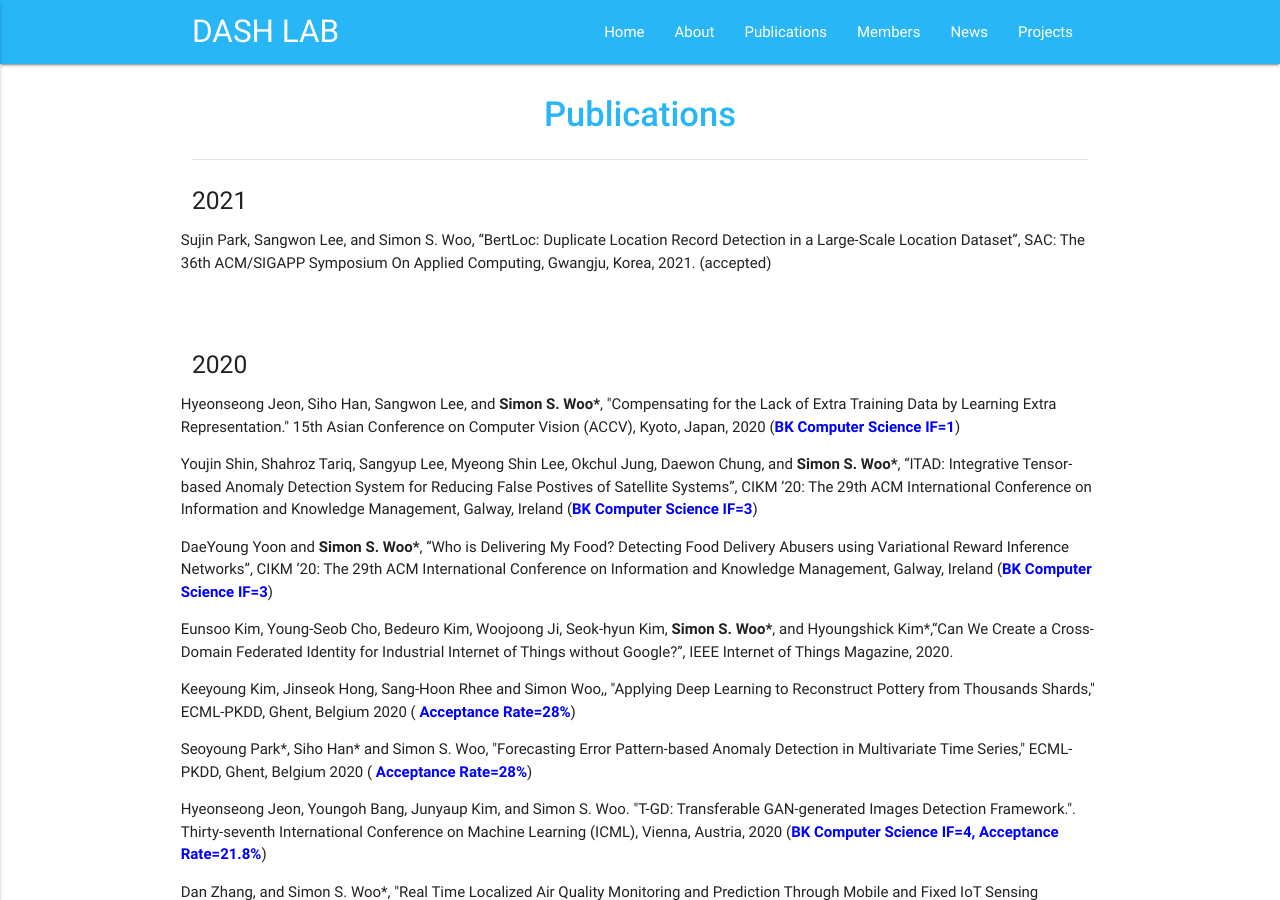
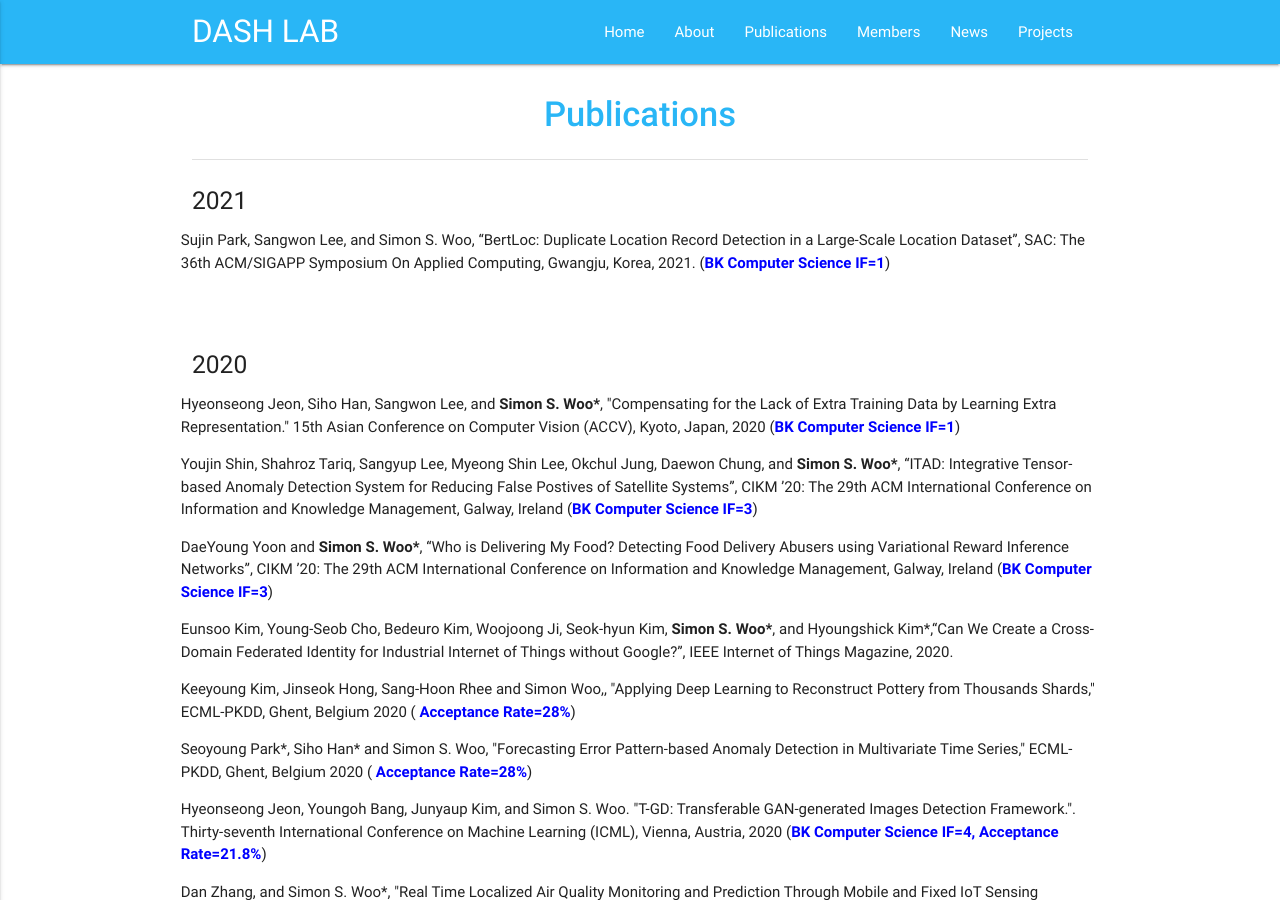
Before and after one commit to Yurim990507/DASH-Lab.github.io, a Jekyll site: the page built from example2.md, in a window 1280 px wide and 900 px high. Built offline with Jekyll 4.4.1, drawn with Linux system fonts in a browser that asks for light colours.

Commit message:
Update example2.md

```diff
--- a/example2.md
+++ b/example2.md
@@ -12,7 +12,7 @@ permalink: /Publications/
     <h5>2021</h5>
     <div class="row">
 
-<p> Sujin Park, Sangwon Lee, and Simon S. Woo, “BertLoc: Duplicate Location Record Detection in a Large-Scale Location Dataset”, SAC: The 36th ACM/SIGAPP Symposium On Applied Computing, Gwangju, Korea, 2021. (accepted)</p>
+<p> Sujin Park, Sangwon Lee, and Simon S. Woo, “BertLoc: Duplicate Location Record Detection in a Large-Scale Location Dataset”, SAC: The 36th ACM/SIGAPP Symposium On Applied Computing, Gwangju, Korea, 2021.  (<b><font color='blue'>BK Computer Science IF=1</font></b>)</p>
     </div>
 </div>
 
```
